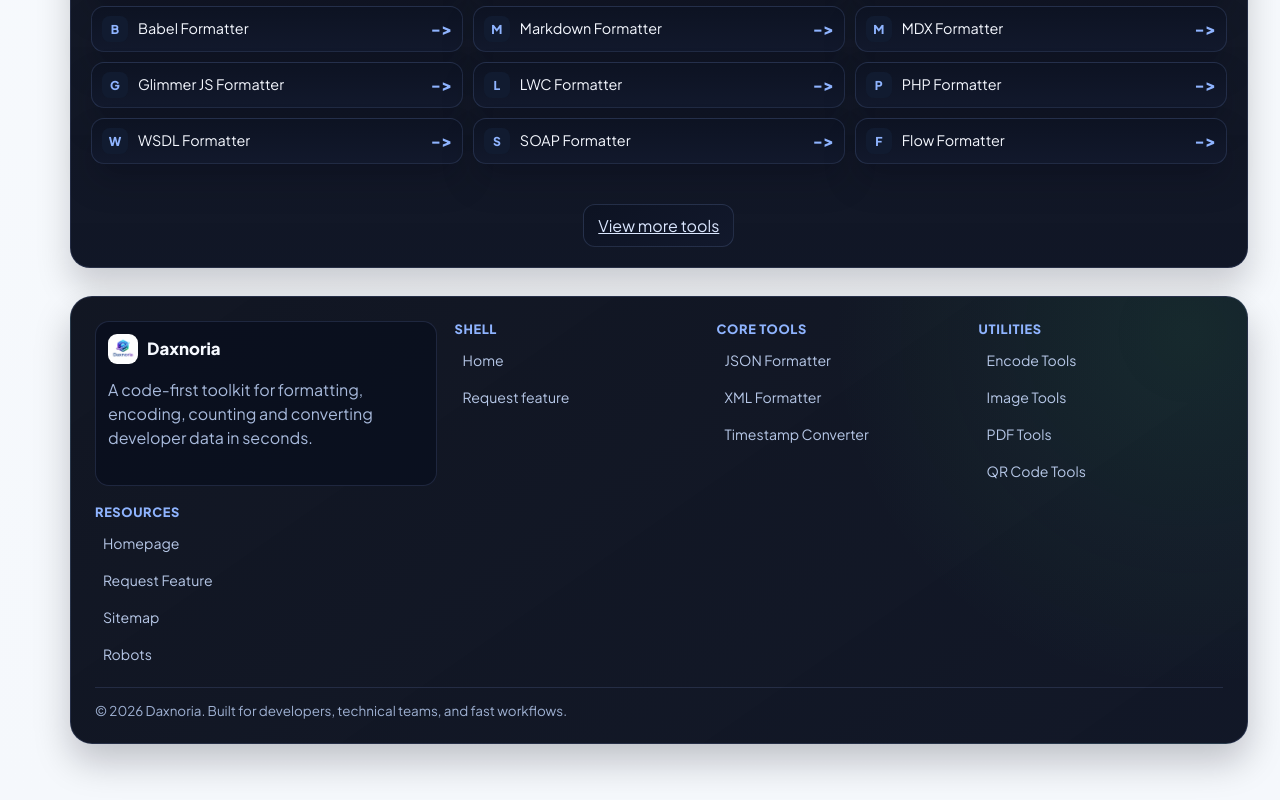
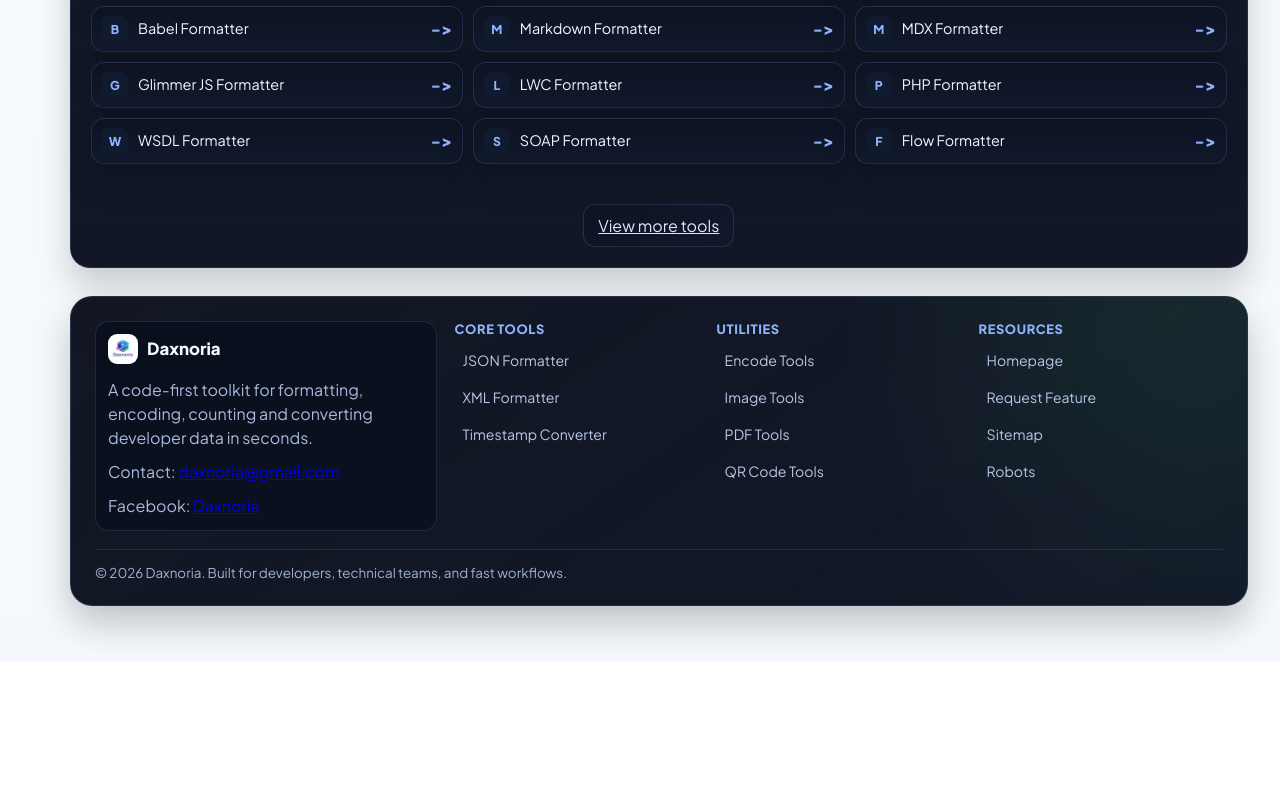
Before and after one commit to nguyenquocdathcmus/tools, a Next.js app: page / in a window 1280 px wide. Shown: the part 3165-3965 px from the top of the page. After the commit the page ends 3827 px from the top, so only its background shows below. Built offline with nearby package versions, Linux system fonts and the light colour scheme; no server answers.

Commit message:
Refine footer links and remove Shell section

```diff
--- a/src/components/SiteFooter.tsx
+++ b/src/components/SiteFooter.tsx
@@ -4,13 +4,6 @@ export default function SiteFooter() {
   const year = new Date().getFullYear();
 
   const footerSections = [
-    {
-      title: "Shell",
-      links: [
-        { href: "/", label: "Home" },
-        { href: "/request-feature", label: "Request feature" },
-      ],
-    },
     {
       title: "Core Tools",
       links: [
@@ -55,6 +48,12 @@ export default function SiteFooter() {
             <p className="footer-brand">Daxnoria</p>
           </div>
           <p className="footer-copy">A code-first toolkit for formatting, encoding, counting and converting developer data in seconds.</p>
+          <p className="footer-copy">
+            Contact: <a href="mailto:daxnoria@gmail.com">daxnoria@gmail.com</a>
+          </p>
+          <p className="footer-copy">
+            Facebook: <a href="https://web.facebook.com/people/Daxnoria/61575367715805/" target="_blank" rel="noopener noreferrer">Daxnoria</a>
+          </p>
         </section>
 
         {footerSections.map((section) => (
```
